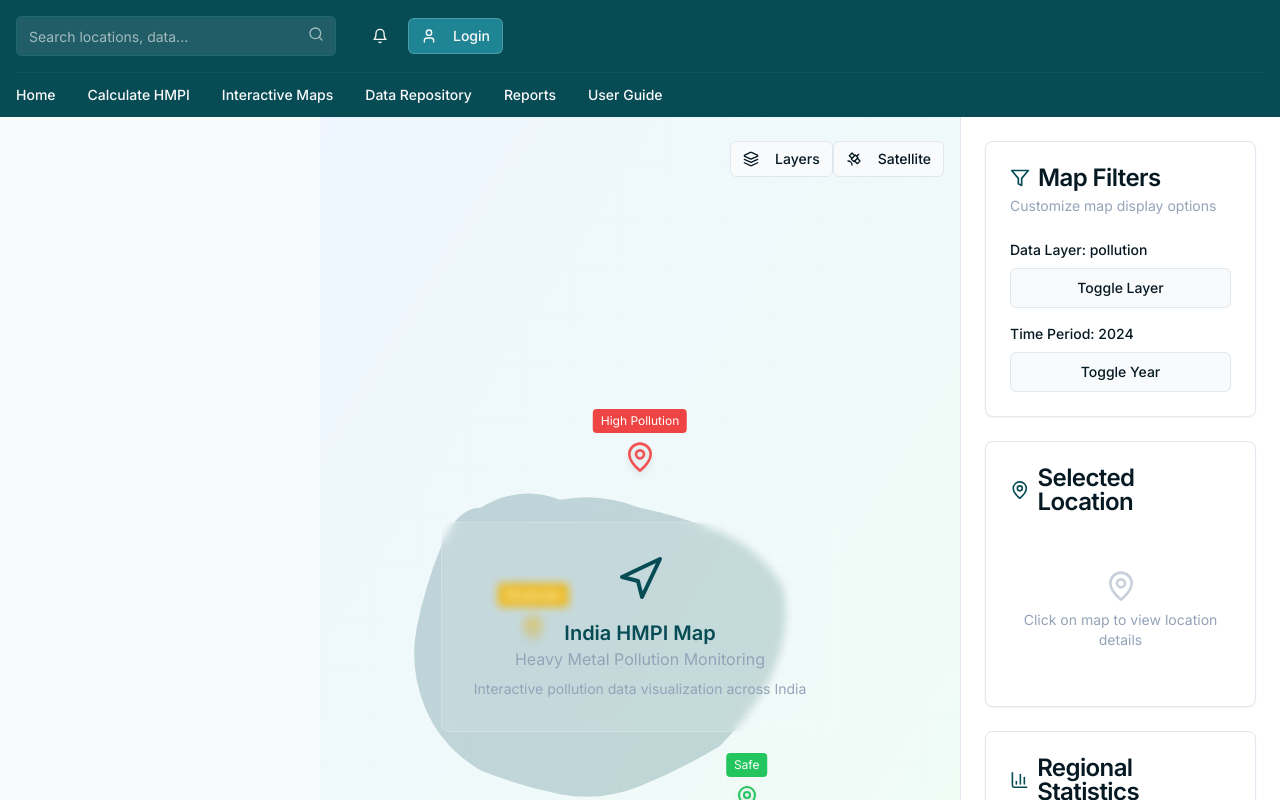
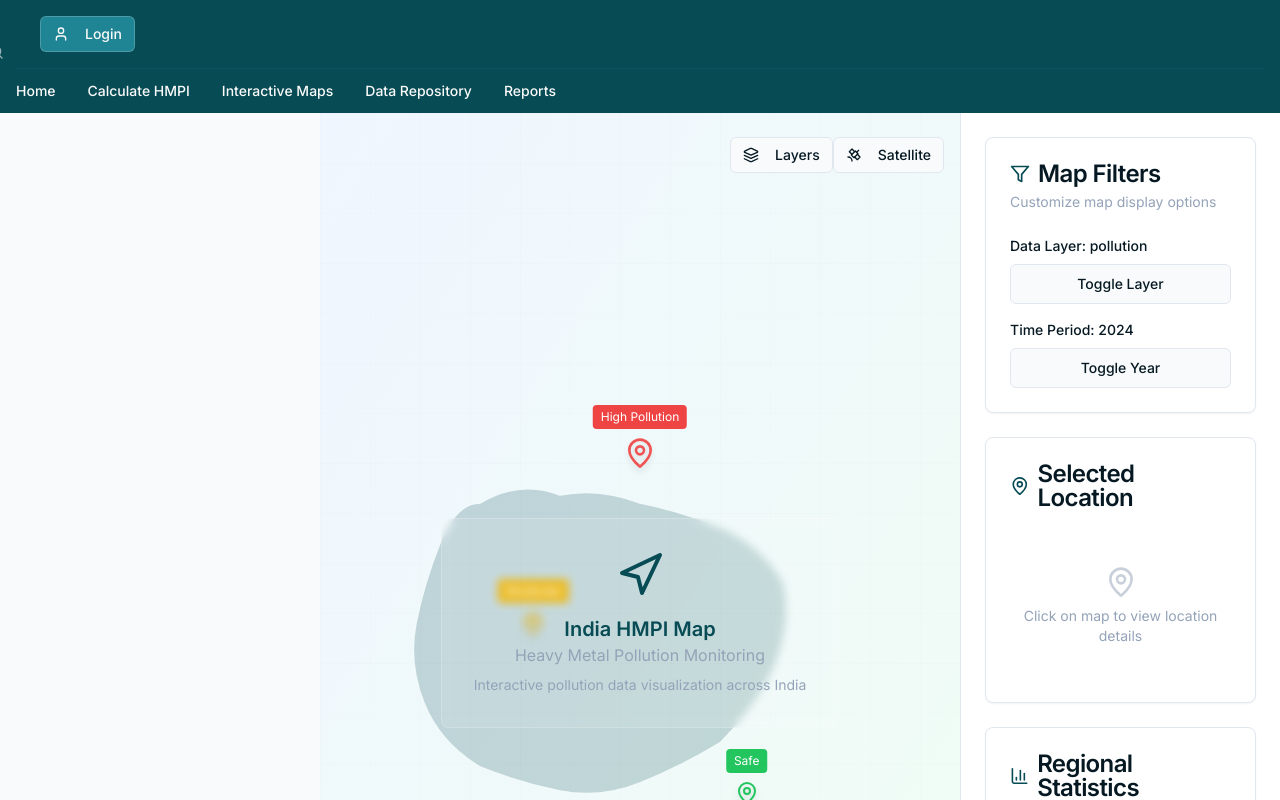
Before and after one commit to sarthak572/HMPI-frontend, a React (Vite) app: page /maps in a window 1280 px wide. Shown: the top 800 px of the page. Built offline with nearby package versions, Linux system fonts and the light colour scheme.

Commit message:
Visual edit in Lovable

```diff
--- a/src/components/layout/Header.tsx
+++ b/src/components/layout/Header.tsx
@@ -17,15 +17,13 @@ const Header = () => {
           <div className="flex items-center space-x-6">
             {/* Search */}
             <div className="hidden md:flex relative">
-              <Input placeholder="Search locations, data..." className="w-80 bg-primary-foreground/10 border-primary-glow/30 text-primary-foreground placeholder:text-primary-foreground/60" />
+
               <Search className="absolute right-3 top-2.5 h-4 w-4 opacity-60" />
             </div>
 
             {/* User actions */}
             <div className="flex items-center space-x-2">
-              <Button variant="ghost" size="sm" className="text-primary-foreground hover:bg-primary-glow/20">
-                <Bell className="h-4 w-4" />
-              </Button>
+
               <Button variant="government" size="sm" asChild>
                 <Link to="/login">
                   <User className="h-4 w-4 mr-2" />
@@ -46,7 +44,7 @@ const Header = () => {
           <Link to="/maps" className="text-sm font-medium hover:text-primary-glow transition-colors">Interactive Maps</Link>
           <a href="/data" className="text-sm font-medium hover:text-primary-glow transition-colors">Data Repository</a>
           <a href="/reports" className="text-sm font-medium hover:text-primary-glow transition-colors">Reports</a>
-          <a href="/guide" className="text-sm font-medium hover:text-primary-glow transition-colors">User Guide</a>
+
 
         </nav>
       </div>
```
